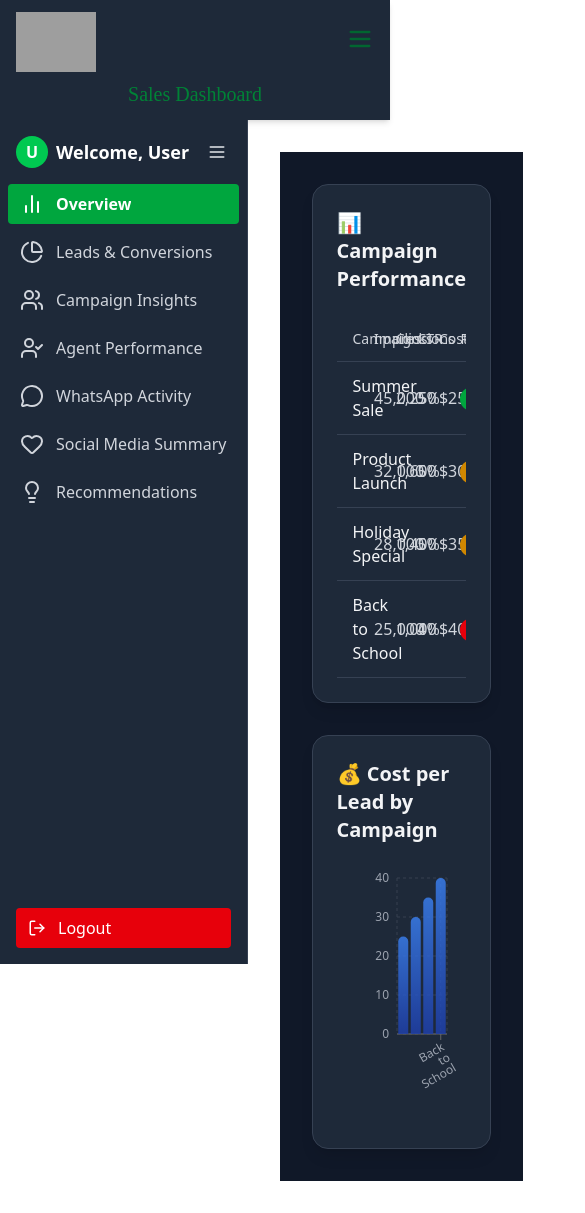
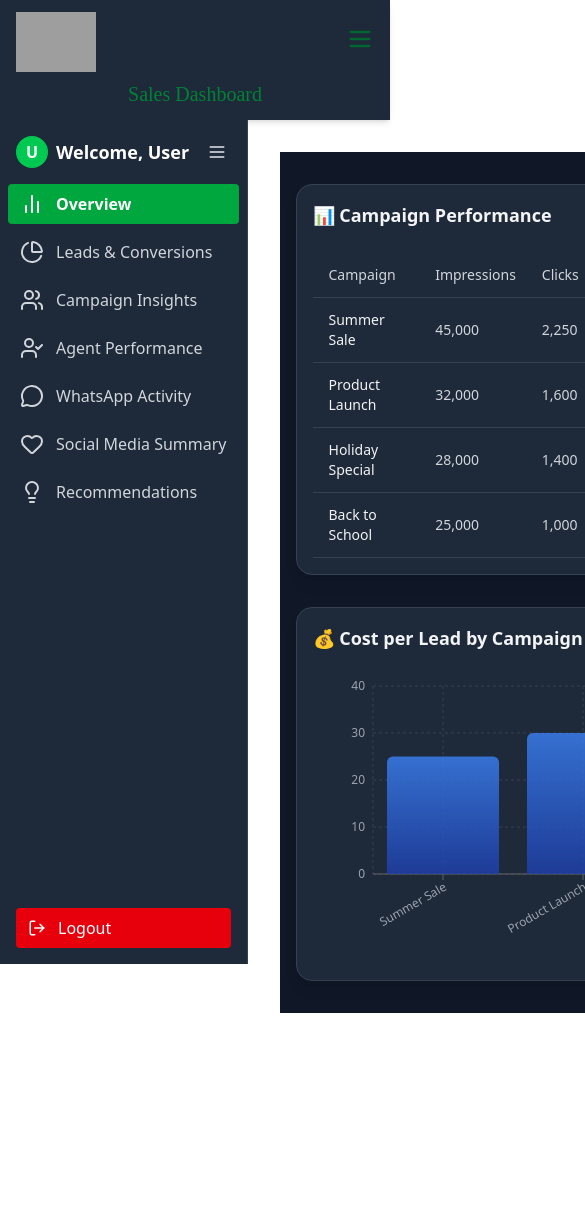
Before and after one commit to simon-tiphy/optivensalestracking-system-, a React (Vite) app: page /campaign-insights in a window 390 px wide. Shown: the top 1213 px of the page, 585 px wide, since content can reach past the window. After the commit the page ends 1045 px from the top, so only its background shows below. Built offline with nearby package versions, Linux system fonts and the light colour scheme; grey boxes are pictures that could not be loaded.

Commit message:
update mobile view

```diff
--- a/src/components/Campaigns/Campaign.jsx
+++ b/src/components/Campaigns/Campaign.jsx
@@ -60,6 +60,113 @@
 //     )
 // }
 
+
+
+// import {
+//   ResponsiveContainer,
+//   BarChart,
+//   CartesianGrid,
+//   XAxis,
+//   YAxis,
+//   Bar,
+//   Tooltip,
+// } from "recharts"
+
+// export function Campaign({ campaignData }) {
+//   return (
+//     <div className="bg-gray-900 text-gray-100 min-h-screen p-8 space-y-8">
+//       {/* Campaign Performance Table */}
+//       <div className="bg-gray-800 p-6 rounded-2xl shadow-lg border border-gray-700">
+//         <h3 className="text-xl font-semibold mb-6">📊 Campaign Performance</h3>
+//         <div className="overflow-x-auto">
+//           <table className="w-full table-fixed">
+//             <thead>
+//               <tr className="border-b border-gray-700">
+//                 {["Campaign", "Impressions", "Clicks", "CTR", "Cost/Lead", "ROI"].map((h) => (
+//                   <th
+//                     key={h}
+//                     className="py-3 px-4 text-left text-sm font-medium text-gray-300"
+//                   >
+//                     {h}
+//                   </th>
+//                 ))}
+//               </tr>
+//             </thead>
+//             <tbody>
+//               {campaignData.map((c, idx) => (
+//                 <tr
+//                   key={idx}
+//                   className="border-b border-gray-700 hover:bg-gray-700 transition-colors"
+//                 >
+//                   <td className="py-3 px-4 font-medium text-gray-100">{c.name}</td>
+//                   <td className="py-3 px-4 text-gray-300">{c.impressions.toLocaleString()}</td>
+//                   <td className="py-3 px-4 text-gray-300">{c.clicks.toLocaleString()}</td>
+//                   <td className="py-3 px-4 text-gray-300">{c.ctr}%</td>
+//                   <td className="py-3 px-4 text-gray-300">${c.costPerLead}</td>
+//                   <td className="py-3 px-4">
+//                     <span
+//                       className={`
+//                         inline-block text-xs font-medium px-2 py-1 rounded-full
+//                         ${
+//                           c.roi > 300
+//                             ? "bg-green-600 bg-opacity-20 text-green-400"
+//                             : c.roi > 200
+//                             ? "bg-yellow-600 bg-opacity-20 text-yellow-400"
+//                             : "bg-red-600 bg-opacity-20 text-red-400"
+//                         }
+//                       `}
+//                     >
+//                       {c.roi}%
+//                     </span>
+//                   </td>
+//                 </tr>
+//               ))}
+//             </tbody>
+//           </table>
+//         </div>
+//       </div>
+
+//       {/* Cost per Lead Chart */}
+//       <div className="bg-gray-800 p-6 rounded-2xl shadow-lg border border-gray-700">
+//         <h3 className="text-xl font-semibold mb-6">💰 Cost per Lead by Campaign</h3>
+//         <div className="h-64">
+//           <ResponsiveContainer width="100%" height="100%">
+//             <BarChart data={campaignData} margin={{ top: 10, right: 20, left: 0, bottom: 30 }}>
+//               {/* Gradient Definition */}
+//               <defs>
+//                 <linearGradient id="gradBlue" x1="0" y1="0" x2="0" y2="1">
+//                   <stop offset="0%" stopColor="#3B82F6" stopOpacity={0.8} />
+//                   <stop offset="100%" stopColor="#1E40AF" stopOpacity={0.8} />
+//                 </linearGradient>
+//               </defs>
+
+//               <CartesianGrid stroke="#374151" strokeDasharray="3 3" />
+//               <XAxis
+//                 dataKey="name"
+//                 tick={{ fill: "#9ca3af", fontSize: 12 }}
+//                 angle={-30}
+//                 textAnchor="end"
+//                 height={60}
+//               />
+//               <YAxis
+//                 tick={{ fill: "#9ca3af", fontSize: 12 }}
+//                 axisLine={false}
+//                 tickLine={false}
+//               />
+//               <Tooltip
+//                 wrapperStyle={{ backgroundColor: "#1f2937", borderColor: "#374151" }}
+//                 contentStyle={{ color: "#f9fafb" }}
+//                 formatter={(value) => [`$${value}`, "Cost per Lead"]}
+//               />
+//               <Bar dataKey="costPerLead" fill="url(#gradBlue)" radius={[6, 6, 0, 0]} />
+//             </BarChart>
+//           </ResponsiveContainer>
+//         </div>
+//       </div>
+//     </div>
+//   )
+// }
+
 import {
   ResponsiveContainer,
   BarChart,
@@ -72,21 +179,17 @@ import {
 
 export function Campaign({ campaignData }) {
   return (
-    <div className="bg-gray-900 text-gray-100 min-h-screen p-8 space-y-8">
+    <div className="bg-gray-900 text-gray-100 min-h-screen px-4 sm:px-6 md:px-8 py-8 space-y-8">
       {/* Campaign Performance Table */}
-      <div className="bg-gray-800 p-6 rounded-2xl shadow-lg border border-gray-700">
-        <h3 className="text-xl font-semibold mb-6">📊 Campaign Performance</h3>
-        <div className="overflow-x-auto">
-          <table className="w-full table-fixed">
+      <div className="bg-gray-800 p-4 sm:p-6 rounded-2xl shadow-lg border border-gray-700 overflow-x-auto">
+        <h3 className="text-lg sm:text-xl font-semibold mb-6">
+          📊 Campaign Performance
+        </h3>
+        <table className="min-w-[640px] w-full text-sm text-left table-fixed">
           <thead>
-              <tr className="border-b border-gray-700">
+            <tr className="border-b border-gray-700 text-gray-300">
               {["Campaign", "Impressions", "Clicks", "CTR", "Cost/Lead", "ROI"].map((h) => (
-                  <th
-                    key={h}
-                    className="py-3 px-4 text-left text-sm font-medium text-gray-300"
-                  >
-                    {h}
-                  </th>
+                <th key={h} className="py-3 px-4 font-medium">{h}</th>
               ))}
             </tr>
           </thead>
@@ -103,15 +206,12 @@ export function Campaign({ campaignData }) {
                 <td className="py-3 px-4 text-gray-300">${c.costPerLead}</td>
                 <td className="py-3 px-4">
                   <span
-                      className={`
-                        inline-block text-xs font-medium px-2 py-1 rounded-full
-                        ${
-                          c.roi > 300
+                    className={`inline-block text-xs font-medium px-2 py-1 rounded-full
+                      ${c.roi > 300
                         ? "bg-green-600 bg-opacity-20 text-green-400"
                         : c.roi > 200
                         ? "bg-yellow-600 bg-opacity-20 text-yellow-400"
-                            : "bg-red-600 bg-opacity-20 text-red-400"
-                        }
+                        : "bg-red-600 bg-opacity-20 text-red-400"}
                     `}
                   >
                     {c.roi}%
@@ -122,15 +222,16 @@ export function Campaign({ campaignData }) {
           </tbody>
         </table>
       </div>
-      </div>
 
       {/* Cost per Lead Chart */}
-      <div className="bg-gray-800 p-6 rounded-2xl shadow-lg border border-gray-700">
-        <h3 className="text-xl font-semibold mb-6">💰 Cost per Lead by Campaign</h3>
-        <div className="h-64">
+      <div className="bg-gray-800 p-4 sm:p-6 rounded-2xl shadow-lg border border-gray-700">
+        <h3 className="text-lg sm:text-xl font-semibold mb-6">
+          💰 Cost per Lead by Campaign
+        </h3>
+        <div className="h-72 sm:h-96">
           <ResponsiveContainer width="100%" height="100%">
             <BarChart data={campaignData} margin={{ top: 10, right: 20, left: 0, bottom: 30 }}>
-              {/* Gradient Definition */}
+              {/* Define Gradient Here (Inside BarChart) */}
               <defs>
                 <linearGradient id="gradBlue" x1="0" y1="0" x2="0" y2="1">
                   <stop offset="0%" stopColor="#3B82F6" stopOpacity={0.8} />
```
Lines whose indentation alone changed are shown as unchanged.
